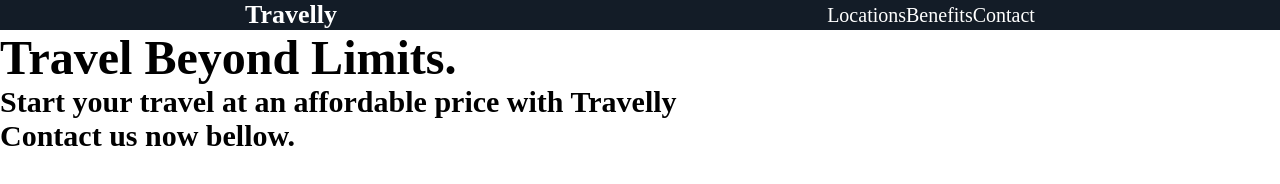
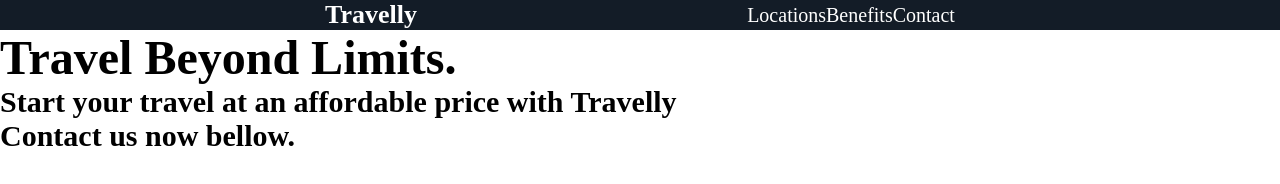
Before and after one commit to kaizen-minded/Travelly, a plain HTML site: page index.html in a window 1280 px wide. Drawn offline with Linux system fonts and the light colour scheme.

Commit message:
add container

```diff
--- a/index.html
+++ b/index.html
@@ -14,14 +14,16 @@
   </head>
   <body>
     <header>
+      <div class="container">
         <nav>
-        <h1 class="logo">Travelly</h1>
+          <h1 id="logo">Travelly</h1>
           <ul class="nav-menu">
             <li class="nav-item"><a href="#locations">Locations</a></li>
             <li class="nav-item"><a href="#benefits">Benefits</a></li>
             <li class="nav-item"><a href="#contact">Contact</a></li>
           </ul>
         </nav>
+      </div>
     </header>
     <section class="hero">
       <h2>Travel Beyond Limits.</h2>
```
Lines whose indentation alone changed are shown as unchanged.
